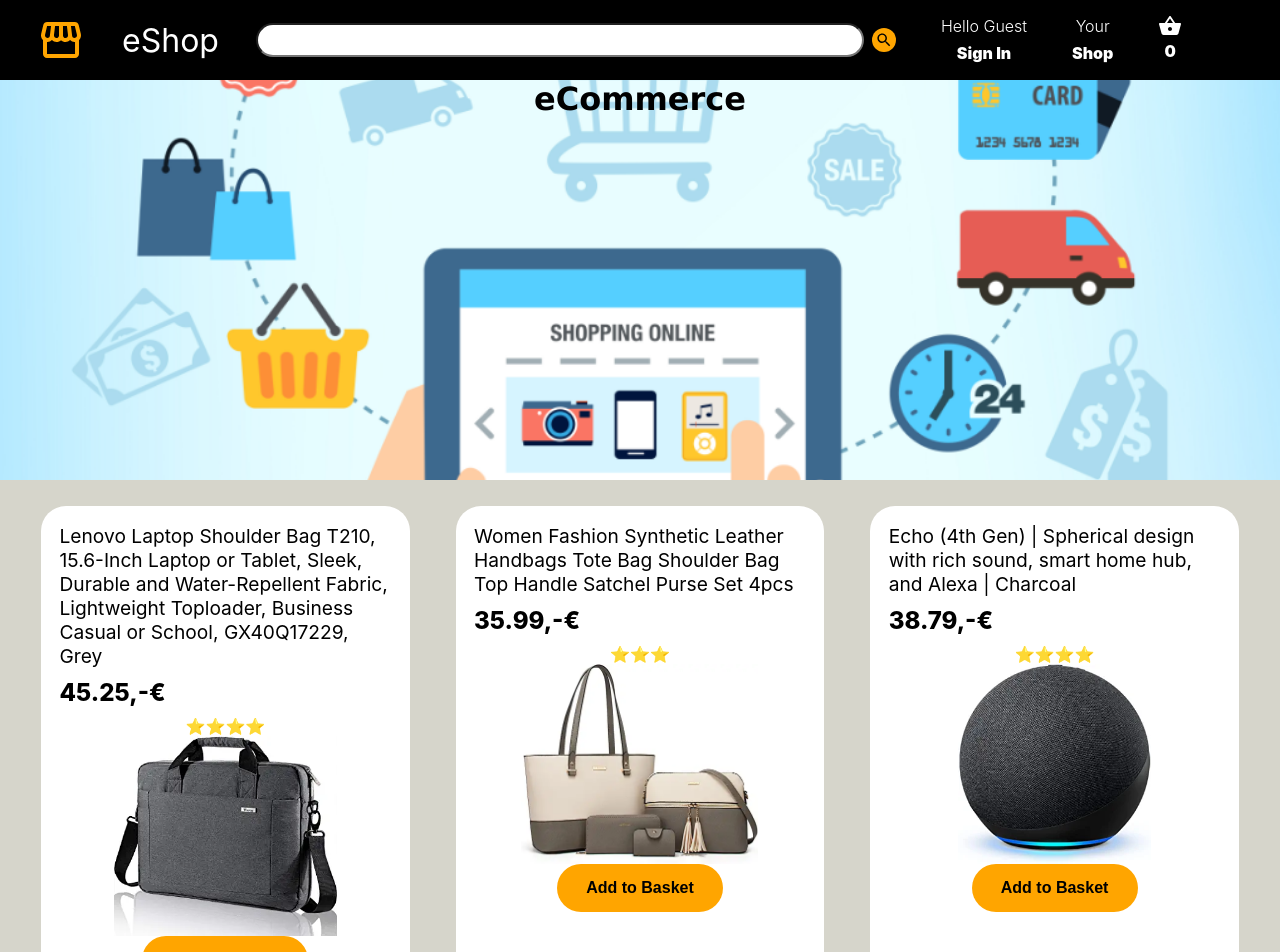
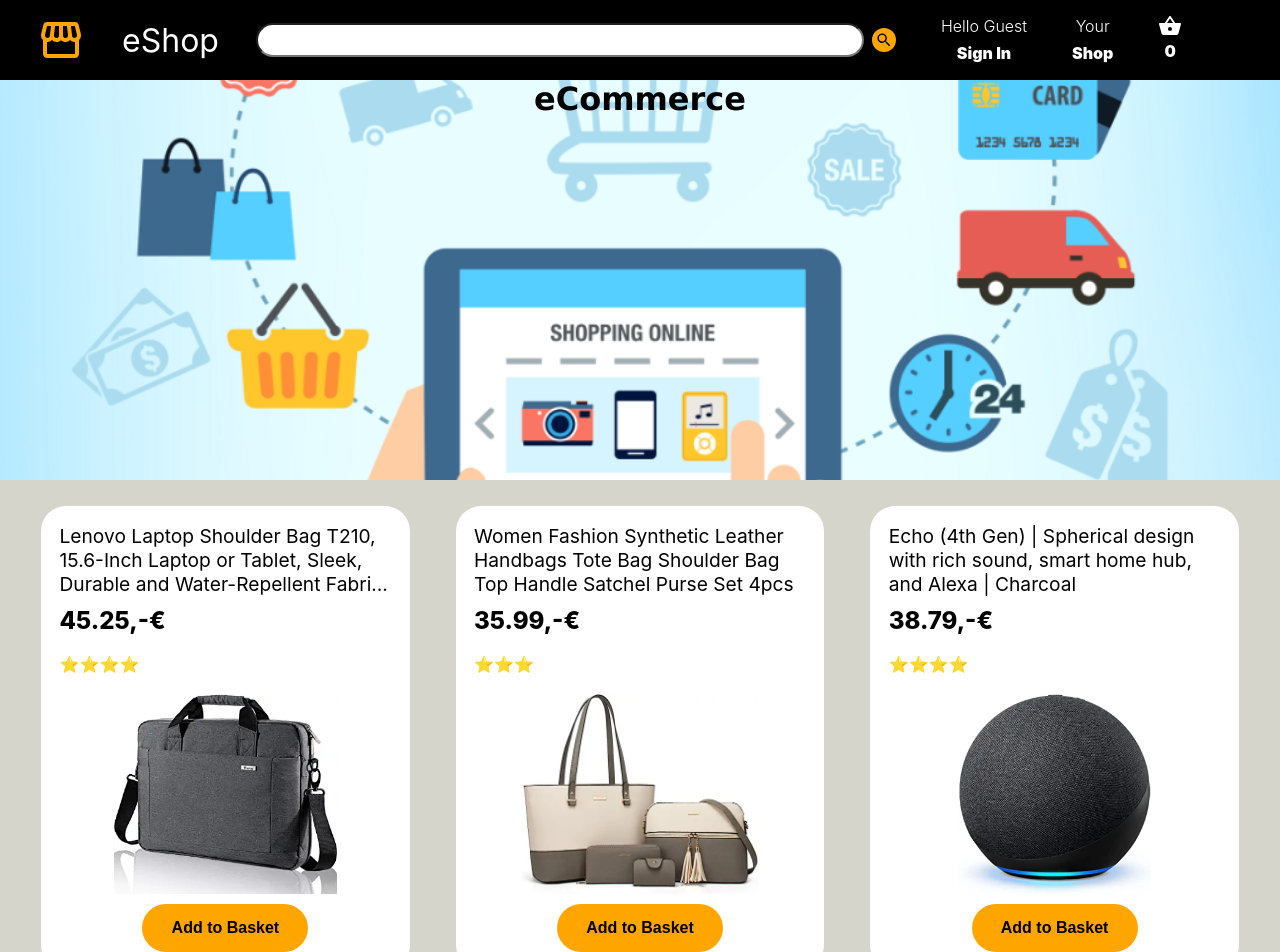
Before and after one commit to sgujuluva/ecommerce-shopping-react, a React (Create React App) app: page / in a window 1280 px wide. Shown: the top 952 px of the page. Built offline with nearby package versions, Linux system fonts and the light colour scheme.

Commit message:
product styled

```diff
--- a/src/components/Products/Products.css
+++ b/src/components/Products/Products.css
@@ -4,54 +4,53 @@
   box-sizing: border-box;
 }
 .product-container {
+  width: 30%;
 
-  width: 30%;
-  display: flex;
-  flex-direction: column;
-  justify-content: space-between;
   background-color: white;
   border-radius: 25px;
-
 }
 .product-info {
-width:100%;
-padding:5%;
+  width: 100%;
+  padding: 5%;
+  height: 100%;
   display: flex;
   flex-direction: column;
   justify-content: space-between;
   align-items: center;
 }
-.product-title{
-
+.product-title {
   font-size: 1.2rem;
   line-height: 1.5rem;
   text-align: left;
- margin-bottom:0.6rem;
-
+  margin-bottom: 0.6rem;
+  display: -webkit-box;
+  -webkit-line-clamp: 3;
+  -webkit-box-orient: vertical;
+  overflow: hidden;
 }
-.product-price{
-  width:100%;
+.product-price {
+  width: 100%;
   font-size: 1.5rem;
   display: flex;
   flex-direction: column;
   justify-content: space-between;
   font-weight: 800;
-  margin-bottom:0.6rem;
+  margin-bottom: 0.6rem;
   text-align: left;
-
 }
 .product-rating {
-
+  width:100%;
   display: flex;
+  justify-content: flex-start;
+  margin : 3% 0;
 }
 .product-container img {
   width: 100%;
   object-fit: contain;
   max-height: 200px;
-
+  margin : 3% 0;
 }
 .product-container button {
-  width:50%;
-
+  width: 50%;
 }
 /* add to basket button */
```
Lines whose indentation alone changed are shown as unchanged.
